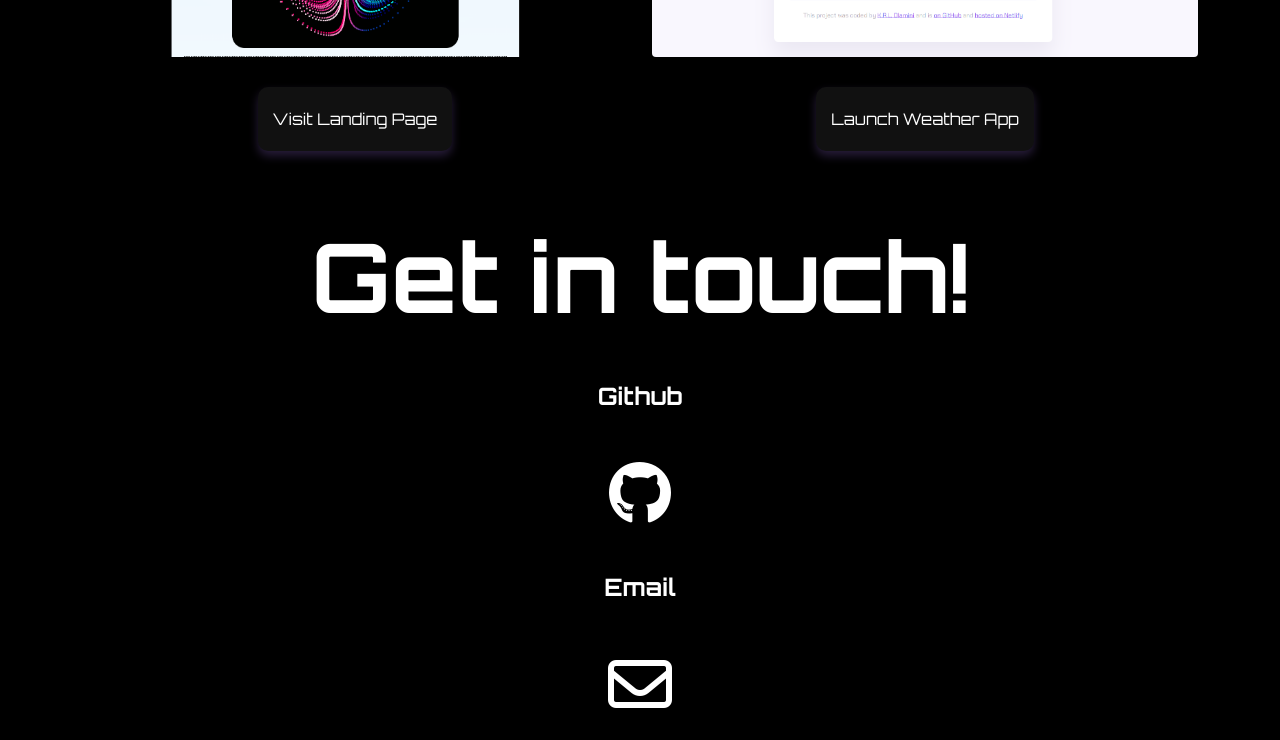
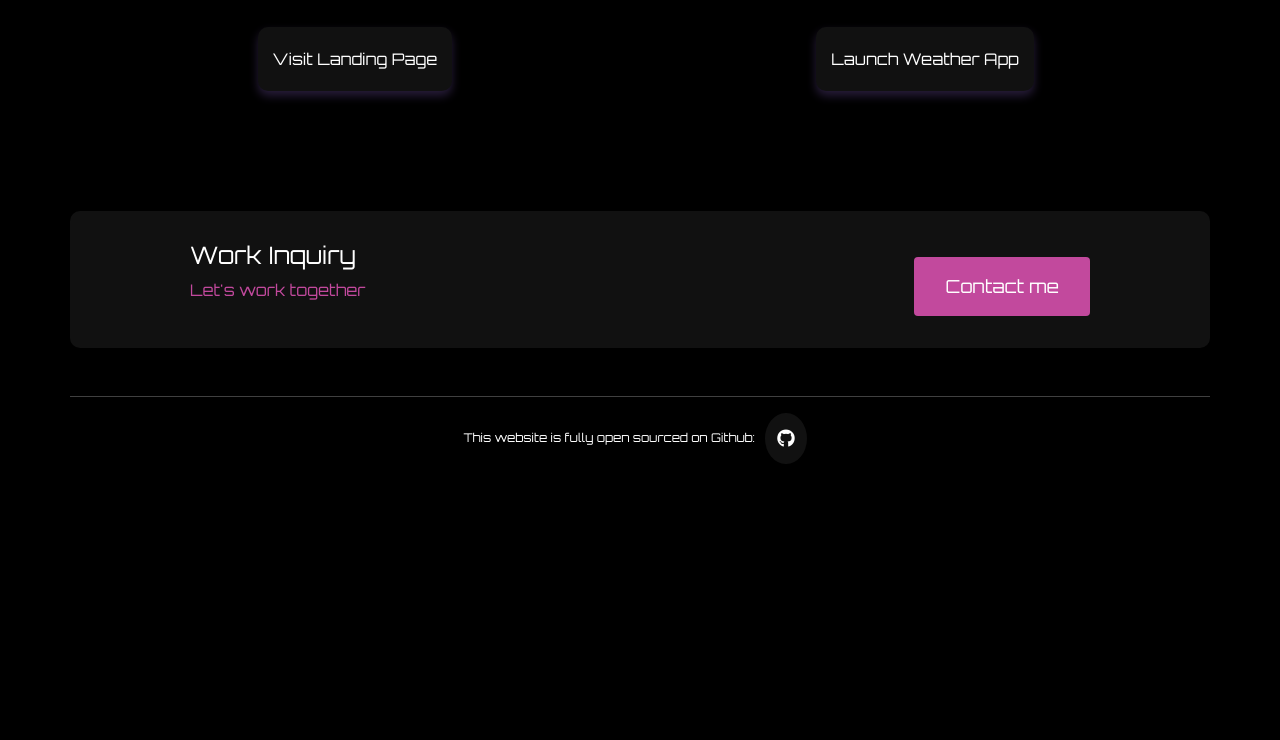
Before and after one commit to KhethiweDlamini/my-online-portfolio, a plain HTML site: page index.html in a window 1280 px wide. Shown: the part 1983-2723 px from the top of the page. After the commit the page ends 2487 px from the top, so only its background shows below. Drawn offline with nearby package versions, Linux system fonts and the light colour scheme.

Commit message:
added footer with contact info

```diff
--- a/css/styles.css
+++ b/css/styles.css
@@ -83,17 +83,17 @@ video {
 }
 .about-me {
   padding-top: 40px;
-  margin-top: -60px;
+  margin-top: -120px;
 }
 .projects {
   padding-top: 40px;
   margin-top: -60px;
 }
 
-p {
+.description {
   font-size: 18px;
   line-height: 1.5;
-  margin-left: 30px;
+  margin-left: 20px;
 }
 .education {
   margin-left: 20px;
@@ -150,7 +150,40 @@ p {
   font-weight: bold;
   margin-top: 130px;
 }
+footer {
+  margin-top: 100px;
+  margin-left: 70px;
+  margin-right: 70px;
+  margin-bottom: 40px;
+}
 
+footer .contact-box {
+  background: var(--secondary-color);
+  padding: 30px 120px;
+  border-radius: 10px;
+}
+.btn-branding {
+  background: var(--emphasis-color);
+  border-radius: 4px;
+  color: white;
+  font-size: 18px;
+  line-height: 27px;
+  padding: 15px 30px;
+}
+
+footer .social-links a {
+  margin: 0 10px;
+  color: var(--primary-color);
+  background: var(--secondary-color);
+  padding: 12px 12px;
+  border-radius: 50%;
+  font-size: 18px;
+  transition: all 100ms ease-in-out;
+}
+footer .social-links p {
+  margin-top: 16px;
+  font-size: 12px;
+}
 /* Media query for small screens */
 @media (max-width: 576px) {
   h1 {
--- a/index.html
+++ b/index.html
@@ -190,20 +190,31 @@
       </div>
     </section>
 
-    <section class="contact-me">
-      <h1 class="text-center mb-5 mt-5">Get in touch!</h1>
-      <div class="container">
-        <div class="row">
-          <div class="row-md-6 text-center">
-            <h3 class="text-center">Github</h3>
-            <i class="fa-brands fa-github fa-4x mb-5"></i>
-          </div>
-          <div class="row-md-6 text-center">
-            <h3 class="text-center">Email</h3>
-            <i class="fa-regular fa-envelope fa-4x mb-4"></i>
-          </div>
+    <footer>
+      <div class="contact-box justify-content-between mb-5 d-none d-md-flex">
+        <div>
+          <h4>Work Inquiry</h4>
+          <p class="title-emphasis">Let's work together</p>
+        </div>
+        <div>
+          <a
+            href="mailto:khethiwe.dlamini98@gmail.com"
+            class="btn btn-branding mt-3"
+          >
+            Contact me
+          </a>
         </div>
       </div>
-    </section>
+      <hr />
+      <div class="social-links d-flex justify-content-center">
+        <p>This website is fully open sourced on Github:</p>
+        <a
+          href="https://github.com/KhethiweDlamini/my-online-portfolio"
+          target="_blank"
+        >
+          <i class="fa-brands fa-github" aria-hidden="true"></i>
+        </a>
+      </div>
+    </footer>
   </body>
 </html>
```
Also changed, not shown: contact.html (+21 -7 lines).
